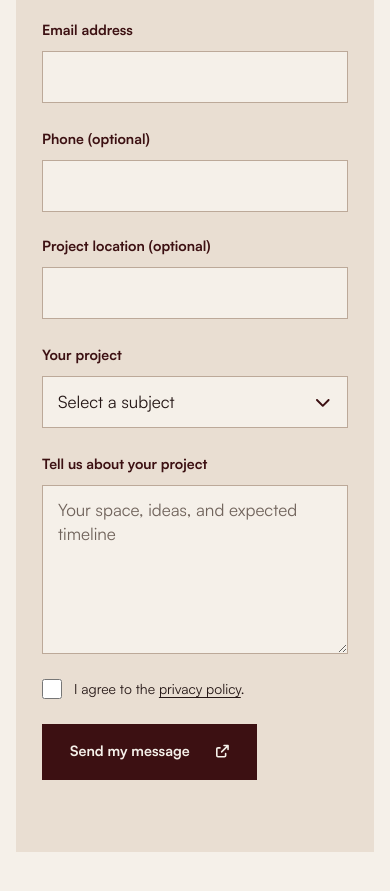
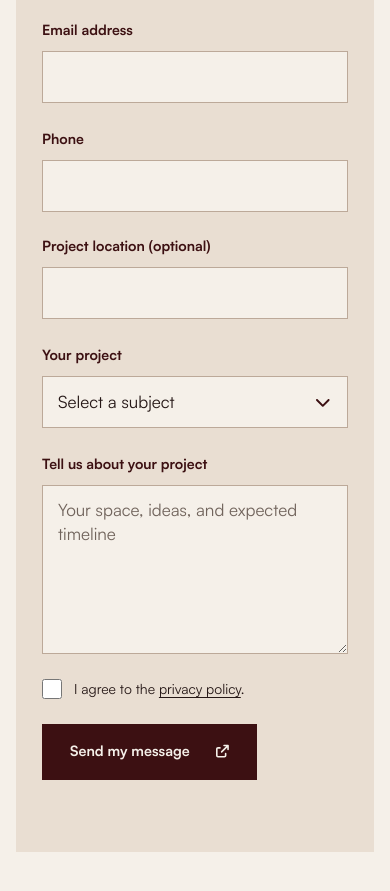
Before and after one commit to yassinejoundi/fzconcept-agency, a Next.js app: page /contact in a window 390 px wide. Shown: the part 1740-2631 px from the top of the page. Built offline with nearby package versions, Linux system fonts and the light colour scheme; no server answers.

Commit message:
fix(contact): require phone number

```diff
--- a/app/api/contact/route.ts
+++ b/app/api/contact/route.ts
@@ -155,7 +155,7 @@ export async function POST(request: Request) {
     )
   }
 
-  if (phone.length > 50) {
+  if (!phone || phone.length > 50) {
     return NextResponse.json(
       { ok: false, error: "Please enter a valid phone number." },
       { status: 400 }
--- a/components/contact/FormSection.tsx
+++ b/components/contact/FormSection.tsx
@@ -18,7 +18,7 @@ export function FormSection() {
     text: "Quelques détails suffisent pour commencer la conversation. Nous vous recontacterons pour définir la suite ensemble.",
     name: "Nom complet",
     email: "Adresse email",
-    phone: "Téléphone (facultatif)",
+    phone: "Téléphone",
     reason: "Votre projet",
     reasonPlaceholder: "Sélectionnez un sujet",
     reasons: ["Aménagement intérieur", "Ameublement sur mesure", "Décoration", "Autre demande"],
@@ -38,7 +38,7 @@ export function FormSection() {
     text: "A few details are enough to start the conversation. We will get back to you to decide the next steps together.",
     name: "Full name",
     email: "Email address",
-    phone: "Phone (optional)",
+    phone: "Phone",
     reason: "Your project",
     reasonPlaceholder: "Select a subject",
     reasons: ["Interior furnishing", "Bespoke furniture", "Decoration", "Other inquiry"],
@@ -104,7 +104,7 @@ export function FormSection() {
             <div className="fz-field"><label htmlFor="fz-email">{copy.email}</label><input id="fz-email" name="email" type="email" autoComplete="email" maxLength={320} required /></div>
           </div>
           <div className="fz-field-row">
-            <div className="fz-field"><label htmlFor="fz-phone">{copy.phone}</label><input id="fz-phone" name="phone" type="tel" autoComplete="tel" maxLength={50} /></div>
+            <div className="fz-field"><label htmlFor="fz-phone">{copy.phone}</label><input id="fz-phone" name="phone" type="tel" autoComplete="tel" maxLength={50} required /></div>
             <div className="fz-field"><label htmlFor="fz-location">{copy.location}</label><input id="fz-location" name="location" type="text" autoComplete="address-level2" maxLength={120} /></div>
           </div>
           <div className="fz-field"><label htmlFor="fz-reason">{copy.reason}</label><div className="fz-select-wrap"><select id="fz-reason" name="reason" defaultValue="" required><option value="" disabled>{copy.reasonPlaceholder}</option>{copy.reasons.map((reason, index) => <option key={reason} value={["interior", "furniture", "decoration", "other"][index]}>{reason}</option>)}</select><FontAwesomeIcon icon={faChevronDown} aria-hidden="true" /></div></div>
```
